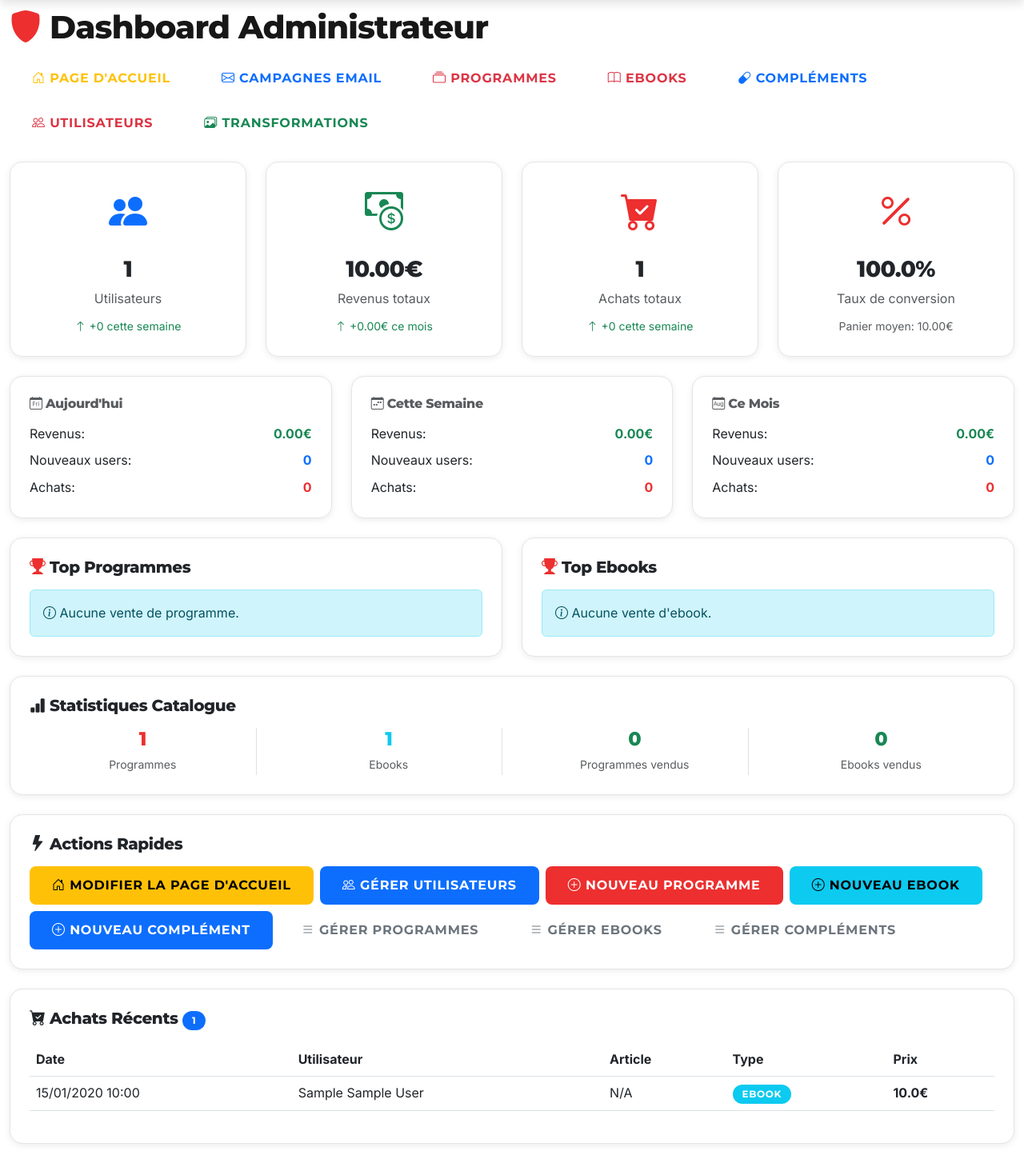
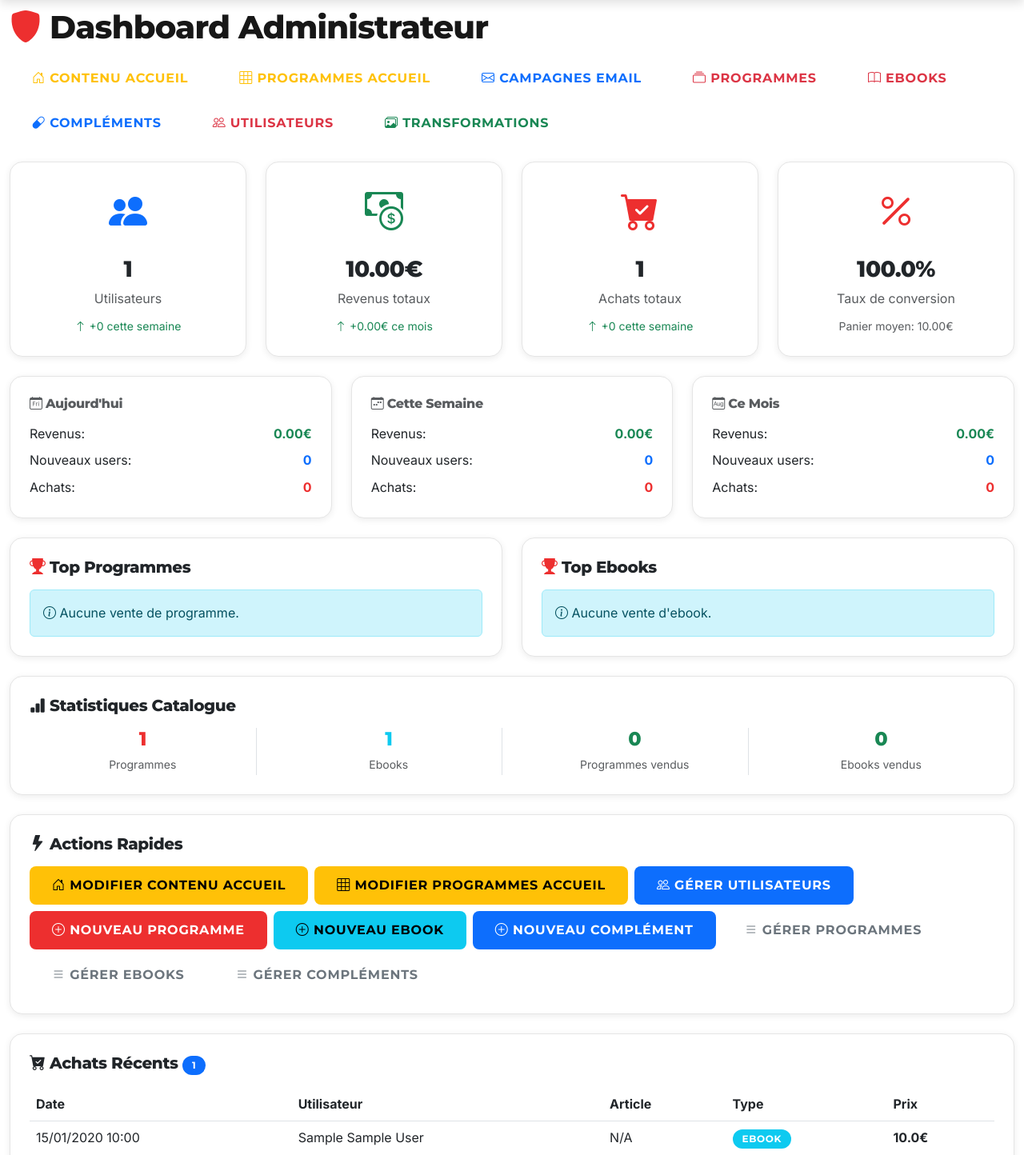
Before and after one commit to max0067/fitgang, a Flask app: page /admin in a window 1280 px wide. Shown: the part 110-1554 px from the top of the page at 80% size. Run offline with Flask 2, Linux system fonts and the light colour scheme; a user stored in the database is signed in; tables that the repository leaves empty hold one stand-in row (values such as "Sample post").

Commit message:
Add 'Programmes Accueil' button to admin dashboard for editing homepage programs section

```diff
--- a/app/templates/admin_dashboard.html
+++ b/app/templates/admin_dashboard.html
@@ -11,7 +11,10 @@
     </h1>
     <div class="d-flex gap-2 flex-wrap">
         <a href="{{ url_for('main.admin_homepage_content') }}" class="btn btn-outline-warning">
-            <i class="bi bi-house-door"></i> Page d'accueil
+            <i class="bi bi-house-door"></i> Contenu Accueil
+        </a>
+        <a href="{{ url_for('main.admin_homepage_programmes') }}" class="btn btn-outline-warning">
+            <i class="bi bi-grid-3x3"></i> Programmes Accueil
         </a>
         <a href="{{ url_for('main.admin_email_campaigns') }}" class="btn btn-outline-primary">
             <i class="bi bi-envelope"></i> Campagnes Email
@@ -270,7 +273,10 @@
                 <h5 class="card-title mb-3"><i class="bi bi-lightning-fill"></i> Actions Rapides</h5>
                 <div class="d-flex gap-2 flex-wrap">
                     <a href="{{ url_for('main.admin_homepage_content') }}" class="btn btn-warning">
-                        <i class="bi bi-house-door"></i> Modifier la page d'accueil
+                        <i class="bi bi-house-door"></i> Modifier contenu accueil
+                    </a>
+                    <a href="{{ url_for('main.admin_homepage_programmes') }}" class="btn btn-warning">
+                        <i class="bi bi-grid-3x3"></i> Modifier programmes accueil
                     </a>
                     <a href="{{ url_for('main.admin_users') }}" class="btn btn-primary">
                         <i class="bi bi-people"></i> Gérer Utilisateurs
```
